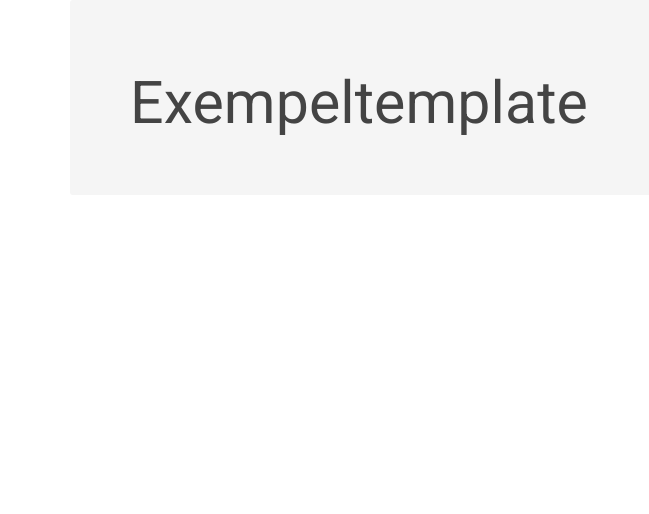
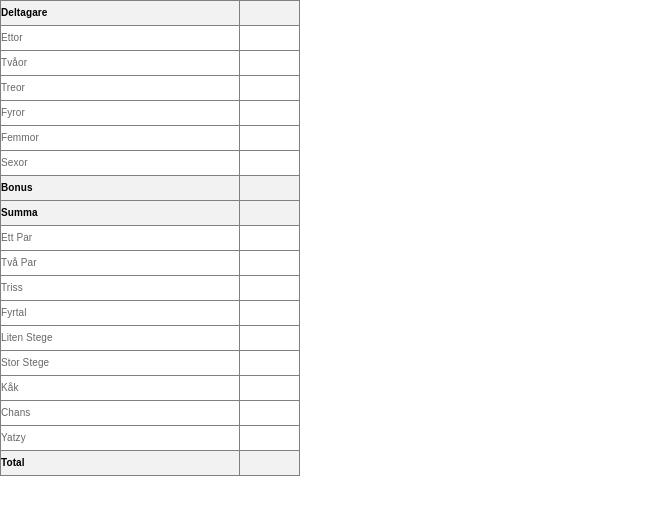
Before and after one commit to andreasvettefors/G3yatzy, a plain HTML site: page index.html in a window 1280 px wide. Shown: the whole page, without its empty margins (0-649 px from the left). Drawn offline with Linux system fonts and the light colour scheme.

Commit message:
Jag har skrivit HTML och CSS tll Yatzy formuläret

```diff
--- a/css/main.css
+++ b/css/main.css
@@ -0,0 +1,24 @@
+/*Här börjar CSS för Yatzy formuläret*/
+td {
+	font-family: arial;
+	font-size: 10px;
+}
+.possClass {
+	text-align:center;
+}
+.scoreClass {
+	font-weight: bold;
+	font-size: 12pt;
+	text-align:center;
+}
+#greyField {
+	background-color: #f2f2f2;
+}
+#tdSpecialField {
+	font-weight: bold;
+	color: black;
+}
+#tdsmallerField {
+	width: 20%;
+}
+/*Här slutar CSS för Yatzy formuläret*/
--- a/index.html
+++ b/index.html
@@ -12,6 +12,7 @@
 
 	<!--templates-->
 	<script src="templates/example.html"></script>
+	<script src="templates/yatzyformular.html"></script>
 
 	<!--scripts-->
   <script src="js/libs/jquery.js"></script>
--- a/js/main.js
+++ b/js/main.js
@@ -15,7 +15,8 @@
 
 function start(){
 	//Example how to show our templates in the DOM
-	$('body').append(example());
+	$('body').append(yatzyformular());
 }
 
+
 // Events
--- /dev/null
+++ b/templates/yatzyformular.html
@@ -0,0 +1,83 @@
+
+<!--Formuläret för Yatzy-->
+
+
+function yatzyformular(){return `
+<table id=scoretabel border=1 cellspacing=0 width=300>
+	<tr id=greyField>
+		<td height="25" id=tdSpecialField>Deltagare</td>
+		<td id=tdsmallerField id=bonusField class="possClass">&nbsp;</td>
+	</tr>
+	<tr>
+		<td height="25">Ettor</td>
+		<td id=tdsmallerField class="possClass" onClick="addToScore(this)" onMouseover="this.style.backgroundColor='Silver'" onMouseOut="this.style.backgroundColor = 'White'">&nbsp;</td>
+	</tr>
+	<tr>
+    	<td height="25">Tvåor</td>
+        <td id=tdsmallerField class="possClass" onClick="addToScore(this)" onMouseover="this.style.backgroundColor='silver'" onMouseOut="this.style.backgroundColor='white'">&nbsp;</td>
+    </tr>
+    <tr>
+    	<td height="25">Treor</td>
+        <td id=tdsmallerField class="possClass" onClick="addToScore(this)" onMouseover="this.style.backgroundColor='silver'" onMouseOut="this.style.backgroundColor='white'">&nbsp;</td>
+    </tr>
+    <tr>
+    	<td height="25">Fyror</td>
+        <td id=tdsmallerField class="possClass" onClick="addToScore(this)" onMouseover="this.style.backgroundColor='silver'" onMouseOut="this.style.backgroundColor='white'">&nbsp;</td>
+    </tr>
+    <tr>
+    	<td height="25">Femmor</td>
+        <td id=tdsmallerField class="possClass" onClick="addToScore(this)" onMouseover="this.style.backgroundColor='silver'" onMouseOut="this.style.backgroundColor='white'">&nbsp;</td>
+    </tr>
+    <tr>
+    	<td height="25">Sexor</td>
+        <td id=tdsmallerField class="possClass" onClick="addToScore(this)" onMouseover="this.style.backgroundColor='silver'" onMouseOut="this.style.backgroundColor='white'">&nbsp;</td>
+    </tr>
+    <tr id=greyField>
+    	<td height="25" id=tdSpecialField>Bonus</td>
+        <td id=tdsmallerField class="possClass" onClick="addToScore(this)">&nbsp;</td>
+    </tr>
+    <tr id=greyField>
+    	<td height="25" id=tdSpecialField>Summa</td>
+        <td id=tdsmallerField id=bonusField class="possClass" onClick="addToScore(this)">&nbsp;</td>
+    </tr>
+    <tr>
+    	<td height="25">Ett Par</td>
+        <td width=20% class="possClass" onClick="addToScore(this)" onMouseover="this.style.backgroundColor='silver'" onMouseOut="this.style.backgroundColor='white'">&nbsp;</td>
+    </tr>
+    <tr>
+    	<td height="25">Två Par</td>
+        <td id=tdsmallerField class="possClass" onClick="addToScore(this)" onMouseover="this.style.backgroundColor='silver'" onMouseOut="this.style.backgroundColor='white'">&nbsp;</td>
+    </tr>
+    <tr>
+    	<td height="25">Triss</td>
+        <td id=tdsmallerField class="possClass" onClick="addToScore(this)" onMouseover="this.style.backgroundColor='silver'" onMouseOut="this.style.backgroundColor='white'">&nbsp;</td>
+    </tr>
+    <tr>
+    	<td height="25">Fyrtal</td>
+        <td id=tdsmallerField class="possClass" onClick="addToScore(this)" onMouseover="this.style.backgroundColor='silver'" onMouseOut="this.style.backgroundColor='white'">&nbsp;</td>
+    </tr>
+    <tr>
+    	<td height="25">Liten Stege</td>
+        <td id=tdsmallerField class="possClass" onClick="addToScore(this)" onMouseover="this.style.backgroundColor='silver'" onMouseOut="this.style.backgroundColor='white'">&nbsp;</td>
+    </tr>
+    <tr>
+    	<td height="25">Stor Stege</td>
+        <td id=tdsmallerField class="possClass" onClick="addToScore(this)" onMouseover="this.style.backgroundColor='silver'" onMouseOut="this.style.backgroundColor='white'">&nbsp;</td>
+    </tr>
+    <tr>
+    	<td height="25">Kåk</td>
+        <td id=tdsmallerField class="possClass" onClick="addToScore(this)" onMouseover="this.style.backgroundColor='silver'" onMouseOut="this.style.backgroundColor='white'">&nbsp;</td>
+    </tr>
+    <tr>
+    	<td height="25">Chans</td>
+        <td id=tdsmallerField class="possClass" onClick="addToScore(this)" onMouseover="this.style.backgroundColor='silver'" onMouseOut="this.style.backgroundColor='white'">&nbsp;</td>
+    </tr>
+    <tr>
+    	<td height="25">Yatzy</td>
+        <td id=tdsmallerField class="possClass" onClick="addToScore(this)" onMouseover="this.style.backgroundColor='silver'" onMouseOut="this.style.backgroundColor='white'">&nbsp;</td>
+    </tr>
+    <tr id=greyField>
+    	<td height="25" id=tdSpecialField>Total</td>
+        <td id=tdsmallerField id=bonusField class="possClass" onClick="addToScore(this)">&nbsp;</td>
+    </tr>
+` }
```
